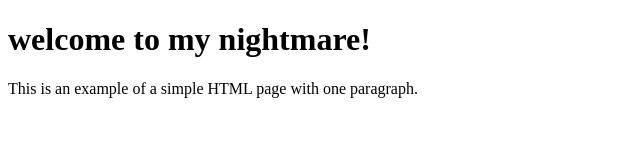
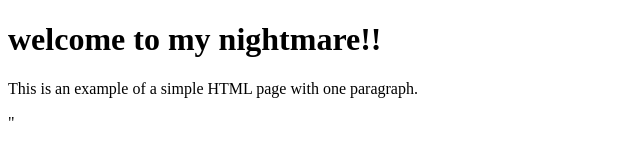
Before and after one commit to rmchwork/potionfy, a plain HTML site: page index.html in a window 1280 px wide. Shown: the full height of the page, 0-640 px from the left. Drawn offline with Linux system fonts and the light colour scheme.

Commit message:
changed to git add . as requested. #2

```diff
--- a/index.html
+++ b/index.html
@@ -4,7 +4,8 @@
         <title>Example</title>
     </head>
     <body>
-		<h1>welcome to my nightmare!</h1>
+		<h1>welcome to my nightmare!!</h1>
         <p>This is an example of a simple HTML page with one paragraph.</p>
     </body>
 </html>
+"
```
